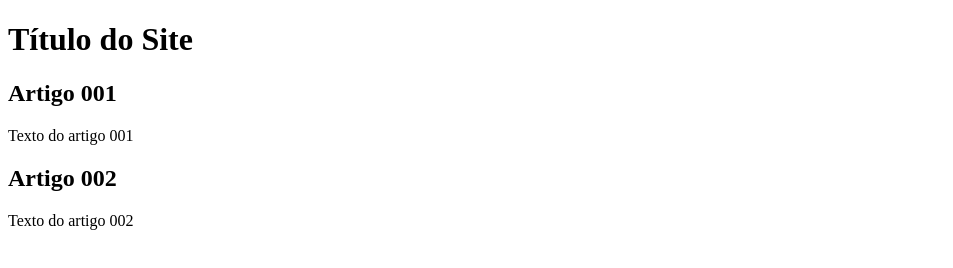
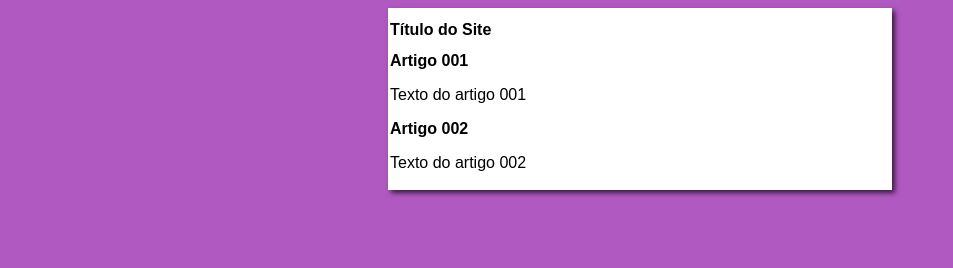
Before and after one commit to robertanoctiluca/projeto-site, a plain HTML site: page index.html in a window 1280 px wide. Shown: the whole page, without its empty margins (0-953 px from the left). Drawn offline with Linux system fonts and the light colour scheme.

Commit message:
iniciei o design

```diff
--- /dev/null
+++ b/estilos/style.css
@@ -0,0 +1,19 @@
+*
+{
+    font-family: Arial, Helvetica, sans-serif;
+    font-size: 16px;
+}
+
+body
+{
+    background-color: rgb(176, 89, 192);
+}
+
+main
+{
+    background-color:white ;
+    width: 500px;
+    margin: auto;
+    padding: 2px;
+    box-shadow: 3px 3px 5px rgba(0, 0, 0, 0.681);
+}
--- a/index.html
+++ b/index.html
@@ -3,7 +3,8 @@
 <head>
     <meta charset="UTF-8">
     <meta name="viewport" content="width=device-width, initial-scale=1.0">
-    <title>Document</title>
+    <title>Título do Site</title>
+    <link rel="stylesheet" href="estilos/style.css">
 </head>
 <body>
     <main>
```
